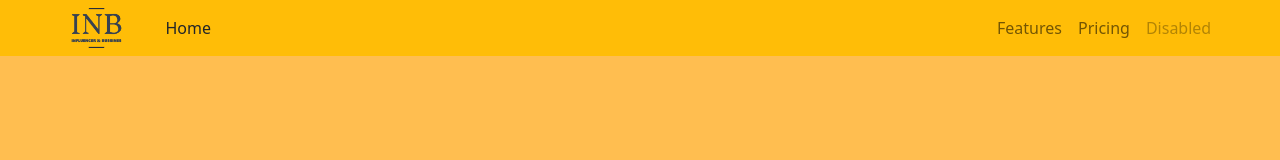
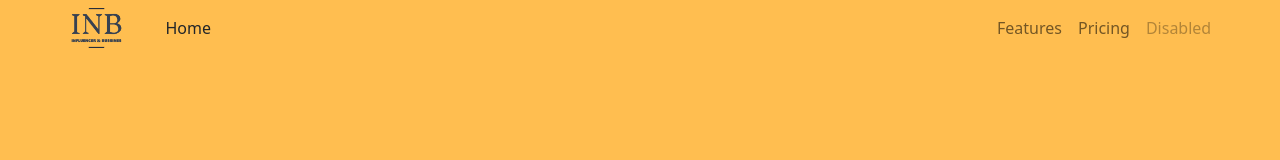
Before and after one commit to Tesla0802/TNB, a plain HTML site: page index.html in a window 1280 px wide. Drawn offline with nearby package versions, Linux system fonts and the light colour scheme; some packages are replaced by stand-ins of ours; a script that the page names is missing.

Commit message:
Update style.css

```diff
--- a/style.css
+++ b/style.css
@@ -24,10 +24,7 @@ body {
 .navbar-collapse{
     padding: 0% 5% 0% 0%;
 }
-.navbar{
-    background-color: rgb(255, 189, 7) !important;
 
-}
 .home{
     padding: 0% 0% 0% 3%;
 
```
